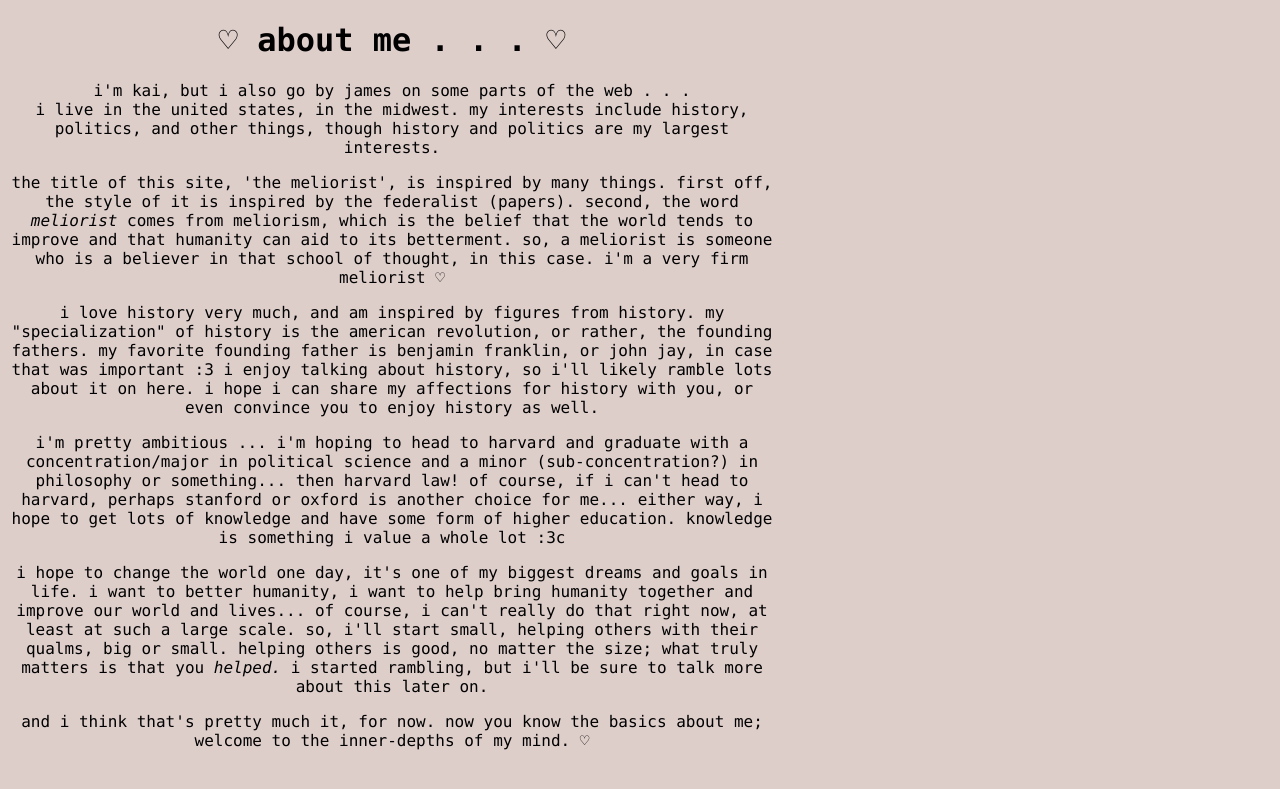
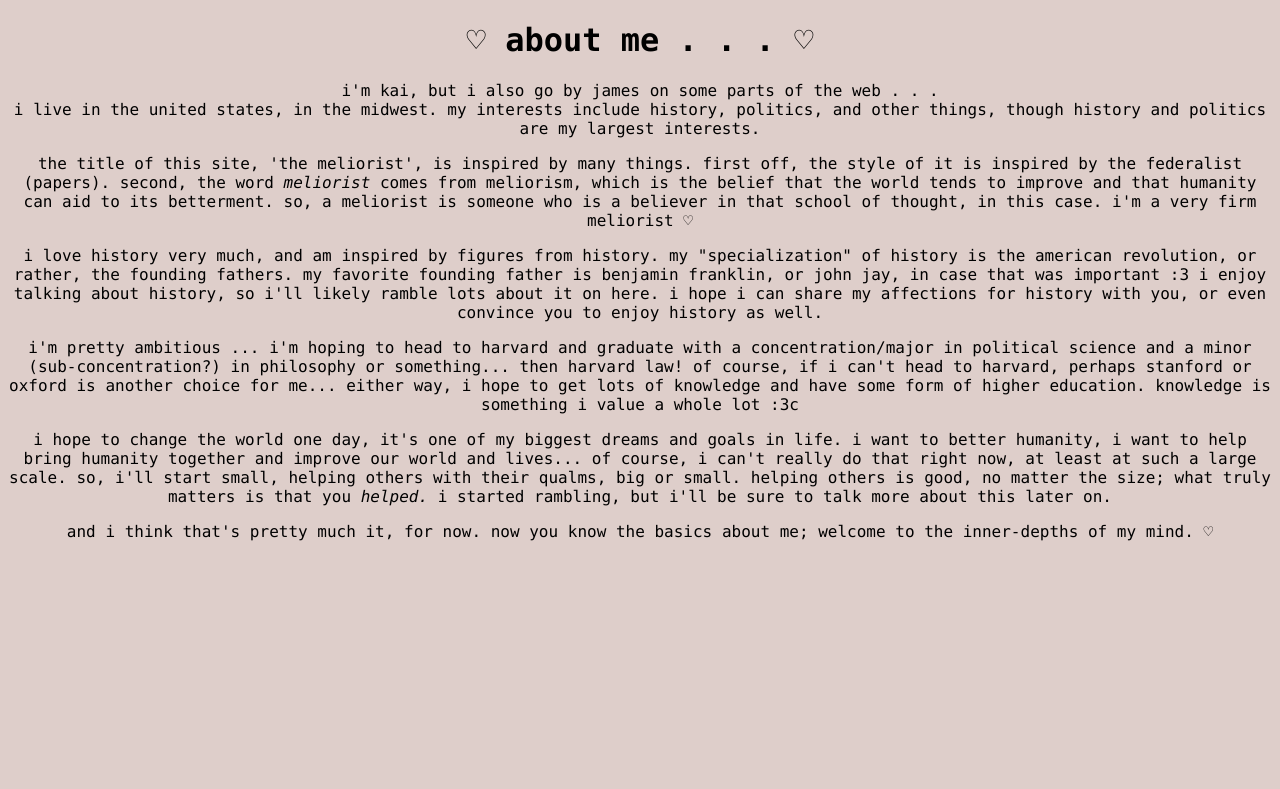
Before and after one commit to the-meliorist/the-meliorist.github.io, a Jekyll site: the page about.html, which Jekyll copies as it is, in a window 1280 px wide. Shown: the top 789 px of the page. Built offline with Jekyll 4.4.1, drawn with Linux system fonts in a browser that asks for light colours.

Commit message:
Update about.html

```diff
--- a/about.html
+++ b/about.html
@@ -15,7 +15,7 @@
     <link href="/style.css" rel="stylesheet" type="text/css" media="all">
   </head>
   <body>
-    <body style="width: 60%">
+
   <div align="center"> <font face="Lucida Console" size="3">
     <h1>♡ about me . . . ♡ </h1>
 
```
